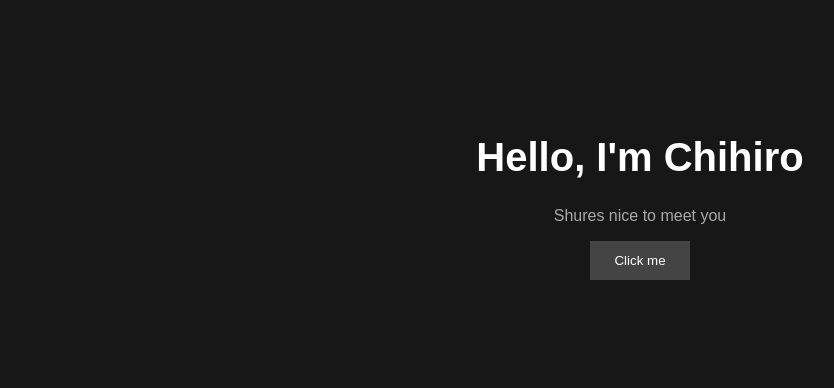
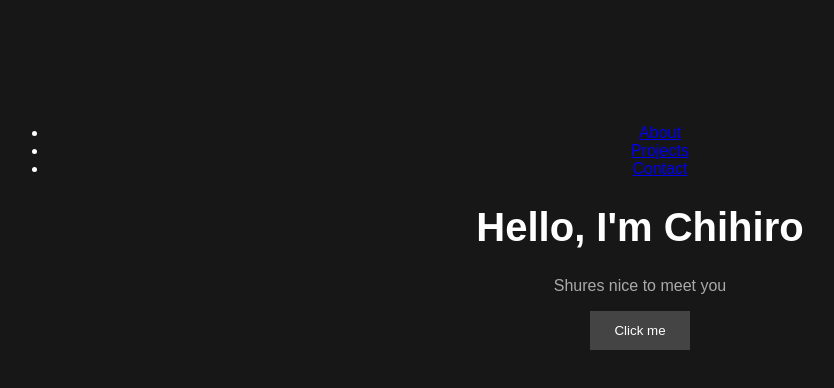
Before and after one commit to mewmewmyagic/PortfolioWebsite, a plain HTML site: page index.html in a window 1280 px wide. Shown: the whole page, without its empty margins (0-834 px from the left). Drawn offline with Linux system fonts and the light colour scheme.

Commit message:
Update index.html

```diff
--- a/index.html
+++ b/index.html
@@ -7,6 +7,15 @@
     <link rel="stylesheet" href="style.css">
     <script src="script.js" defer></script>
 </head>
+<header>
+    <nav>
+        <ul>
+            <li><a href="#about">About</a></li>
+            <li><a href="#projects">Projects</a></li>
+            <li><a href="#contact">Contact</a></li>
+        </ul>
+    </nav>
+</header>
 
 <body>
     <h1>Hello, I'm Chihiro</h1>
```
